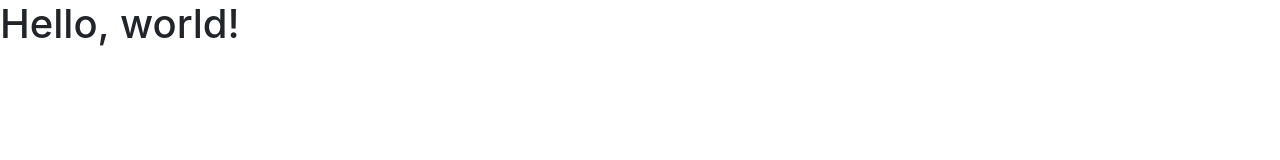
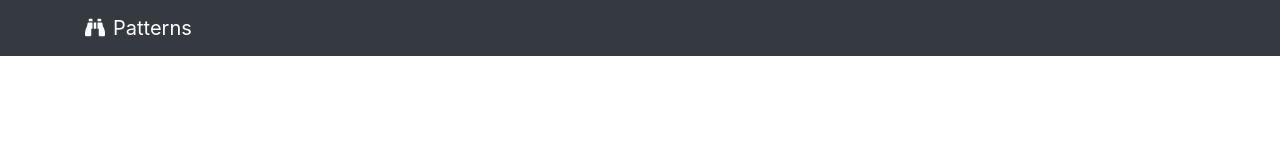
Before and after one commit to matthewfreeman821/patterns, a plain HTML site: page index.html in a window 1280 px wide. Drawn offline with nearby package versions, Linux system fonts and the light colour scheme.

Commit message:
Includes navbar

```diff
--- a/index.html
+++ b/index.html
@@ -7,11 +7,16 @@
 
     <!-- Bootstrap CSS -->
     <link rel="stylesheet" href="https://stackpath.bootstrapcdn.com/bootstrap/4.1.3/css/bootstrap.min.css" integrity="sha384-MCw98/SFnGE8fJT3GXwEOngsV7Zt27NXFoaoApmYm81iuXoPkFOJwJ8ERdknLPMO" crossorigin="anonymous">
+    <link rel="stylesheet" href="https://use.fontawesome.com/releases/v5.6.0/css/all.css" integrity="sha384-aOkxzJ5uQz7WBObEZcHvV5JvRW3TUc2rNPA7pe3AwnsUohiw1Vj2Rgx2KSOkF5+h" crossorigin="anonymous">
 
-    <title>Hello, world!</title>
+    <title>Patterns</title>
   </head>
   <body>
-    <h1>Hello, world!</h1>
+    <na class="navbar bg-dark navbar-dark">
+      <div class="container">
+        <a href="" class="navbar-brand"><i class="fas fa-binoculars mr-2"></i>Patterns</a>
+      </div>
+    </na>
 
     <!-- Optional JavaScript -->
     <!-- jQuery first, then Popper.js, then Bootstrap JS -->
```
